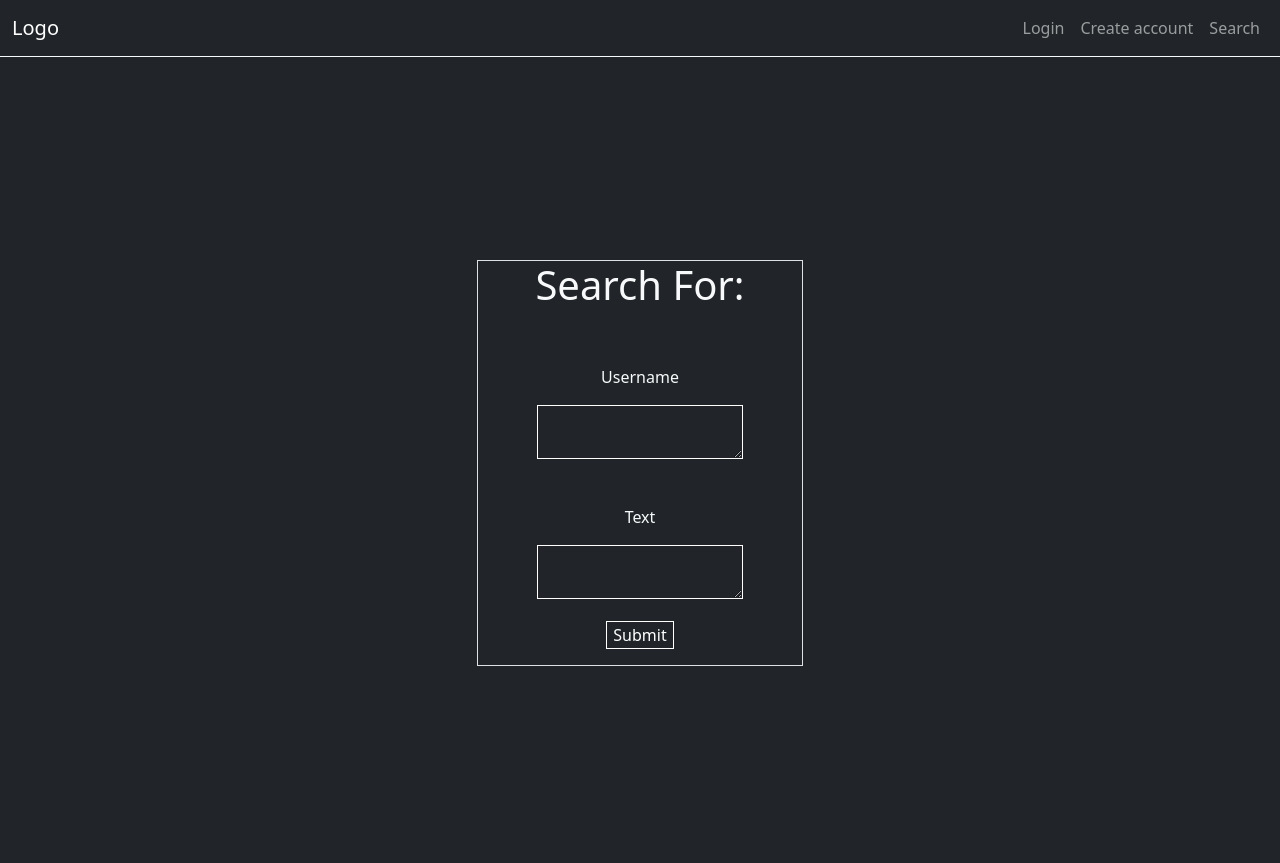
After one commit to cosenzam/CSC400, a Flask app: page /search/ in a window 1280 px wide. The commit adds this page. Run offline with Flask 3, Linux system fonts and the light colour scheme; some libraries are stand-ins or nearby versions.

Commit message:
media/user search

```diff
--- a/Templates/base.html
+++ b/Templates/base.html
@@ -38,6 +38,9 @@
                       <li><a class="dropdown-item" href="{{ url_for('logout') }}">Logout</a></li>
                     </ul>
                   </div>
+                  <li class="nav-item">
+                    <a class="nav-link" aria-current="page" href="{{ url_for('search') }}">Search</a>
+                  </li>
                 </li>
                 {% endif %}
               </ul>
@@ -48,6 +51,9 @@
                 </li>
                 <li class="nav-item">
                   <a class="nav-link" href="{{ url_for('create_account') }}">Create account</a>
+                </li>
+                <li class="nav-item">
+                  <a class="nav-link" href="{{ url_for('search') }}">Search</a>
                 </li>
                 {% endif %}
               </ul>
--- a/Templates/edit_profile.html
+++ b/Templates/edit_profile.html
@@ -11,7 +11,7 @@
         {% endif %}
         {% endwith %}
         <h1 class="text-center"> Edit Profile </h1>
-        <form name="count_text" action="#" method="post">
+        <form name="count_text" action="#" method="post" enctype="multipart/form-data">
             {{form.csrf_token}}
             <p>
                 {{form.user_bio.label}}
--- /dev/null
+++ b/Templates/search.html
@@ -0,0 +1,26 @@
+{% extends "base.html" %}
+{% block title %} Create Post {% endblock %}
+{% block content %}
+    {% with messages = get_flashed_messages() %}
+        {% if messages %}
+        {% for msg in messages %}
+                <p>{{msg}}</p>
+            {% endfor %}
+        {% endif %}
+    {% endwith %}
+    <div class="row container-fliud justify-content-center align-items-center vh-100 search-bloc">
+        <div class="col-sm-4 text-center border">
+            <h1>Search For:</h1>
+            <br><br>
+            <form action="#" method="post">
+                {{form.csrf_token}}
+                <p>{{form.user_query.label}}</p>
+                <p>{{form.user_query(size=128)}}</p>
+                <br>
+                <p>{{form.text_query.label }}</p>
+                <p>{{form.text_query(size=128)}}</p>
+                <p><input type="submit" value="Submit"></p>
+            </form>
+        </div>
+    </div>
+    {% endblock %}
--- a/Templates/user.html
+++ b/Templates/user.html
@@ -56,7 +56,7 @@
                         <button type="button" class="btn-close btn-close-white" data-bs-dismiss="modal" aria-label="Close"></button>
                     </div>
                     <div class="modal-body">
-                        <form action="#" method="post">
+                        <form action="#" method="post" enctype="multipart/form-data">
                             {{form.csrf_token}}
                             <p>{{form.text.label}}</p>
                             <p>{{form.text(size=20)}}</p>
--- a/app.py
+++ b/app.py
@@ -1,19 +1,23 @@
-from flask import Flask, redirect, url_for, render_template, request, session, flash
+from flask import Flask, redirect, url_for, render_template, session, flash, request
 from sqlalchemy.orm import sessionmaker
 from sqlalchemy import select
 from datetime import timedelta, datetime
 from passlib.hash import sha256_crypt
-from forms import CreateAccountForm, LoginForm, UserProfileForm, UserSettingsForm, PostForm
+from forms import CreateAccountForm, LoginForm, UserProfileForm, UserSettingsForm, PostForm, SearchForm
 from connect import db_connect #connect.py method that handles all connections, returns engine.
 from models import Base, User, Post, Interaction, Media, MediaCollection, FollowLookup
 from email_validator import validate_email, EmailNotValidError
 import models
-from models import insert_user, get_user, exists_user, insert_interaction, insert_post
+from models import insert_user, get_user, exists_user, insert_interaction, insert_post, exists_post
+import os, os.path
+from werkzeug.utils import secure_filename
 
 #app settings
 app = Flask(__name__)
 app.secret_key = "asdf"
 app.permanent_session_lifetime = timedelta(days = 7) # session length
+app.config['UPLOAD_FOLDER'] = 'static/images'
+
 
 #data base connections
 engine = db_connect()
@@ -191,11 +195,14 @@ def user(dynamic_user):
 
         #a user object has a list of post objects made by that user
         postings = profile.posts
+        #files = media.file_path
 
         if request.method == "POST" and form.validate_on_submit():
 
             text = form.text.data
             media = form.media.data
+            filename = secure_filename(media.filename)
+            media.save(os.path.join(app.config['UPLOAD_FOLDER'], filename))
 
             if media == "" and text == "":
                 flash("Text and Media Fields cannot both be blank!")
@@ -205,7 +212,7 @@ def user(dynamic_user):
 
                 #insert_post() returns a post object
                 post = insert_post(profile, text)
-                #flash("Post Created!")
+                flash("Post Created!")
                 return redirect(url_for("user", dynamic_user = session["user"]))
 
         return render_template("user.html", profile = profile, dynamic_user = dynamic_user, posts = postings, form = form,
@@ -217,8 +224,8 @@ def user(dynamic_user):
 
             postings = profile.posts
 
-            for post in postings:
-                print(postDateFormat(post, getDays(post)))
+            #for post in postings:
+            #    print(postDateFormat(post, getDays(post)))
 
             return render_template("user.html", profile = profile, dynamic_user = dynamic_user, posts = postings,
             getPostRecency = getPostRecency, postDateFormat = postDateFormat)
@@ -252,7 +259,12 @@ def edit_profile():
                 form.location.data = profile.location
             if profile.date_of_birth != "NULL":
                 form.date_of_birth.data = profile.date_of_birth
-
+            '''
+            if profile.profile_picture_media_id != "NULL":
+                form.profile_picture_media_id.data = profile.profile_picture_media_id
+                filename = secure_filename(profile.profile_picture_media_id.filename)
+                profile.profile_picture_media_id.save(os.path.join(app.config['UPLOAD_FOLDER'], filename))
+            '''
         if request.method == "POST" and form.validate_on_submit():
 
             #profile is a user object, User.update() take kwargs for each of its fields.
@@ -265,6 +277,7 @@ def edit_profile():
                 occupation = form.occupation.data,
                 location = form.location.data,
                 date_of_birth = form.date_of_birth.data
+                #profile_picture_media_id = form.profile_picture_media_id.data
             )
 
             flash("Your profile has been updated", "info")
@@ -314,7 +327,7 @@ def user_settings():
     else:
         return redirect(url_for("login"))
 
-@app.route("/create_post/", methods=["POST", "GET"])
+@app.route("/create_post/", methods=["GET", "POST"])
 def create_post():
     if "user" in session:
         user_id = session["user_id"]
@@ -325,20 +338,56 @@ def create_post():
             text = form.text.data
             media = form.media.data
 
-            if media == "" and text == "":
+            if text == "" and media == "":
                 flash("Text and Media Fields cannot both be blank!")
                 return redirect(url_for("create_post"))
 
+            elif media == "":
+                insert_post(user=user, text=text)
+                flash("Post Created!")
+                return redirect(url_for("home"))
+
+            elif text == "":
+                insert_post(user=user, text=text)
+                filename = secure_filename(media.filename)
+                media.save(os.path.join(app.config['UPLOAD_FOLDER'], filename))
+                media = Media(
+                    file_path = media
+                )
+
+                flash("Post Created!")
+                return redirect(url_for("home"))
+
             else:
+                insert_post(user=user, text=text)
+                filename = secure_filename(media.filename)
+                media.save(os.path.join(app.config['UPLOAD_FOLDER'], filename))
+                media = Media(
+                    file_path = media
+                )
+                flash("Post Created!")
+                return redirect(url_for("home"))
 
-                insert_post(user, text)
-                flash("Post Created!")
-                #print(post)
-                return redirect(url_for("home"))
         return render_template("create_post.html", form = form)
+
     else:
         return redirect(url_for("login"))
 
 
+@app.route("/search/", methods=["GET", "POST"])
+def search():
+    form = SearchForm()
+    if request.method == "POST" and form.validate_on_submit():
+        user_data = form.user_query.data
+        #text_data = form.text_query.data
+        if user_data == "":
+            flash("Fields cannot be blank!")
+            return redirect(url_for("search"))
+
+        elif exists_user(user_name=user_data):
+            return redirect(url_for("user", dynamic_user = user_data))
+
+    return render_template("search.html", form = form)
+
 if __name__ == "__main__":
     app.run()
--- a/forms.py
+++ b/forms.py
@@ -1,7 +1,8 @@
 from flask_wtf import FlaskForm
-from flask_wtf.file import FileAllowed
-from wtforms import StringField, PasswordField, TextAreaField, DateField, FileField
+from flask_wtf.file import FileField, FileAllowed
+from wtforms import StringField, PasswordField, TextAreaField, DateField, SubmitField
 from wtforms.validators import InputRequired, Length, EqualTo, Optional
+
 
 class CreateAccountForm(FlaskForm):
     user_name = StringField('Username', validators = [InputRequired(), Length(min = 6, max = 24)])
@@ -23,6 +24,7 @@ class UserProfileForm(FlaskForm):
     occupation = StringField('Occupation', validators = [Optional(), Length(min = 0, max = 64)])
     location = StringField('Location', validators = [Optional(), Length(min = 0, max = 64)])
     date_of_birth = DateField('Date of Birth', validators = [Optional()])
+    profile_picture_media_id = media = FileField('Add Media', validators = [Optional(), FileAllowed(['jpg', 'jpeg', 'png'])])
 
 class UserSettingsForm(FlaskForm):
     email = StringField('New email', validators = [Optional(), Length(min = 8, max = 64)])
@@ -33,3 +35,7 @@ class UserSettingsForm(FlaskForm):
 class PostForm(FlaskForm):
     text = TextAreaField('Write a Post (256 Character limit)', validators = [Optional(), Length(max = 256)])
     media = FileField('Add Media', validators = [Optional(), FileAllowed(['jpg', 'jpeg', 'png', 'gif', 'mp4'])])
+
+class SearchForm(FlaskForm):
+    user_query = TextAreaField('Username', validators = [Optional(), Length(max = 256)])
+    text_query = TextAreaField('Text', validators = [Optional(), Length(max = 256)])
--- a/models.py
+++ b/models.py
@@ -47,6 +47,9 @@ def exists_user(id=None, user_name=None, email=None):
         return True
     else:
         return False
+
+def exists_post():
+    return False
 
 #inserts a post, requires a User object and string for text
 def insert_post(user, text):
--- a/static/css/stylesheet.css
+++ b/static/css/stylesheet.css
@@ -104,3 +104,10 @@ label {
   text-align: center;
   line-height: 150%;
 }
+
+.search-bloc {
+  height: 500px;
+  width: 1000px;
+  margin: 0px auto;
+  padding: 10px;
+}
```
Also changed, not shown: Templates/create_post.html (+7 -6 lines).
